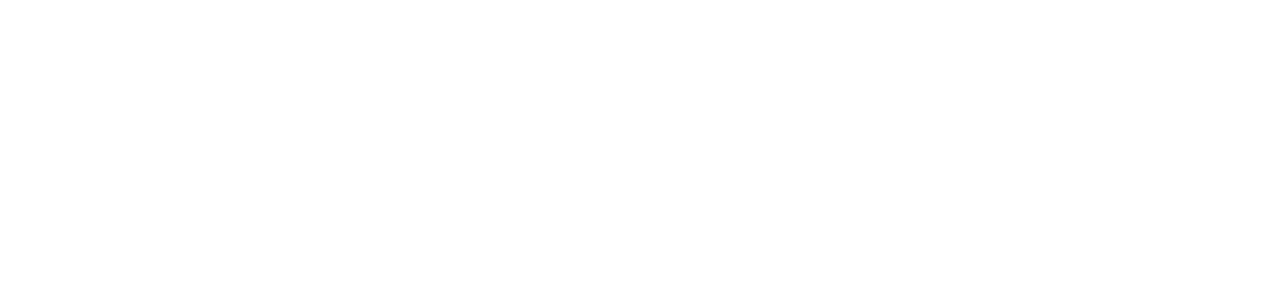
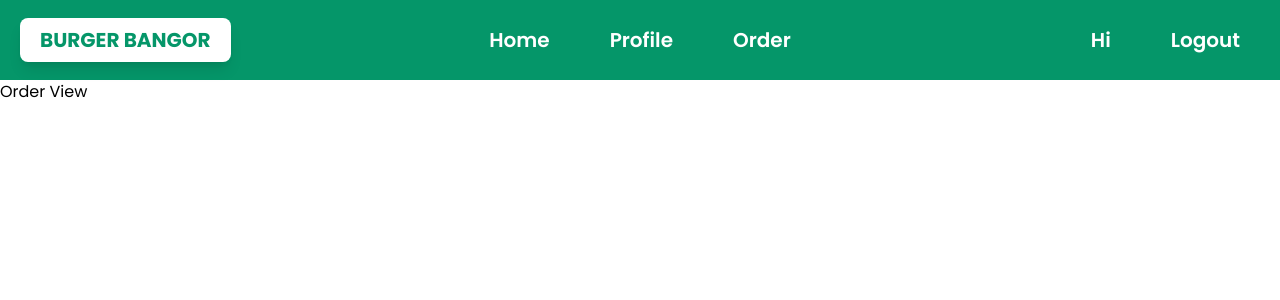
Before and after one commit to mugni1/food-ordering-app, a Vue app: page /order in a window 1280 px wide. Before the commit this address had no page. Shown: the top 300 px of the page. Built offline with nearby package versions, Linux system fonts and the light colour scheme.

Commit message:
create OrderView

```diff
--- a/src/components/Navbar.vue
+++ b/src/components/Navbar.vue
@@ -8,18 +8,36 @@
       <a
         href=""
         class="text-emerald-600 py-2 px-5 rounded-lg bg-white shadow-lg"
-        >Brand</a
+        >BURGER BANGOR</a
       >
     </div>
     <nav
       class="w-4/12 flex gap-5 font-semibold text-xl text-white justify-center"
     >
-      <router-link to="/">Home</router-link>
-      <router-link to="/me">Profile</router-link>
+      <router-link
+        to="/"
+        class="py-2 px-5 rounded-lg hover:bg-emerald-700 active:ring-2 ring-blue-600 active:bg-sky-500 active:text-slate-700"
+        >Home</router-link
+      >
+      <router-link
+        to="/me"
+        class="py-2 px-5 rounded-lg hover:bg-emerald-700 active:ring-2 ring-blue-600 active:bg-sky-500 active:text-slate-700"
+        >Profile</router-link
+      >
+      <router-link
+        to="/order"
+        class="py-2 px-5 rounded-lg hover:bg-emerald-700 active:ring-2 ring-blue-600 active:bg-sky-500 active:text-slate-700"
+        >Order</router-link
+      >
     </nav>
     <div class="w-4/12 flex font-semibold text-xl text-white justify-end gap-5">
-      <h1>Hi {{ name }}</h1>
-      <button @click="logout()">Logout</button>
+      <h1 class="py-2 px-5 rounded-lg hover:bg-emerald-700">Hi {{ name }}</h1>
+      <button
+        @click="logout()"
+        class="py-2 px-5 rounded-lg hover:bg-emerald-700 active:ring-2 ring-blue-600 active:bg-sky-500 active:text-slate-700"
+      >
+        Logout
+      </button>
     </div>
   </header>
   <!-- HEADER -->
--- a/src/router/index.js
+++ b/src/router/index.js
@@ -2,11 +2,13 @@
 import HomeView from "@/views/HomeView.vue";
 import LoginView from "@/views/LoginView.vue";
 import MeView from "@/views/MeView.vue";
+import OrderView from "@/views/OrderView.vue";
 
 const routes = [
   { path: "/", name: "home", component: HomeView },
   { path: "/login", name: "login", component: LoginView },
   { path: "/me", name: "me", component: MeView },
+  { path: "/order", name: "order", component: OrderView },
 ];
 
 const router = createRouter({
--- a/src/views/MeView.vue
+++ b/src/views/MeView.vue
@@ -17,9 +17,7 @@
 <script>
 import CardProfile from "@/components/CardProfile.vue";
 import Navbar from "@/components/Navbar.vue";
-import axios from "axios";
 
-axios;
 export default {
   components: {
     Navbar,
--- /dev/null
+++ b/src/views/OrderView.vue
@@ -0,0 +1,23 @@
+<template>
+  <!-- NAVBAR  -->
+  <Navbar :name="name" />
+  <!-- END NAVBAR  -->
+  <section class="pt-20">
+    <h1>Order View</h1>
+  </section>
+</template>
+
+<script>
+import Navbar from "@/components/Navbar.vue";
+
+export default {
+  components: {
+    Navbar,
+  },
+  data() {
+    return {
+      name: localStorage.getItem("name"),
+    };
+  },
+};
+</script>
```
Also changed, not shown: src/components/HelloWorld.vue (deleted, +0 -44 lines), src/components/TheWelcome.vue (deleted, +0 -88 lines).
